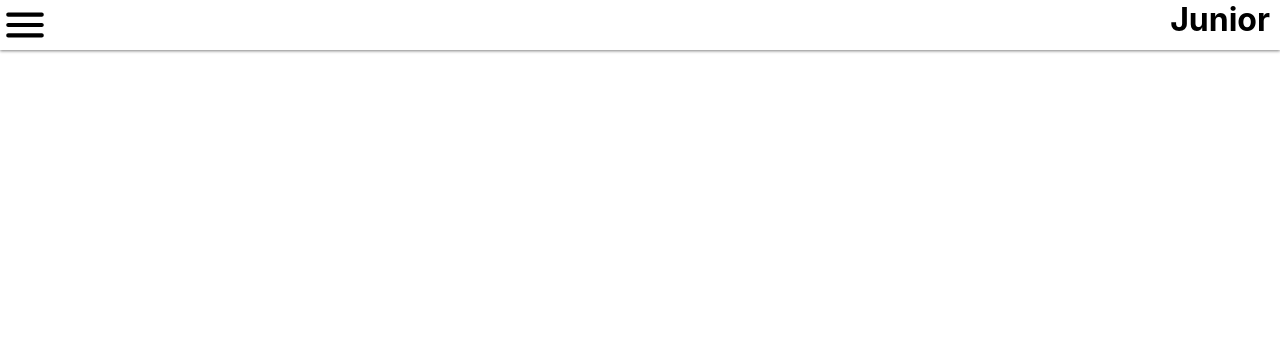
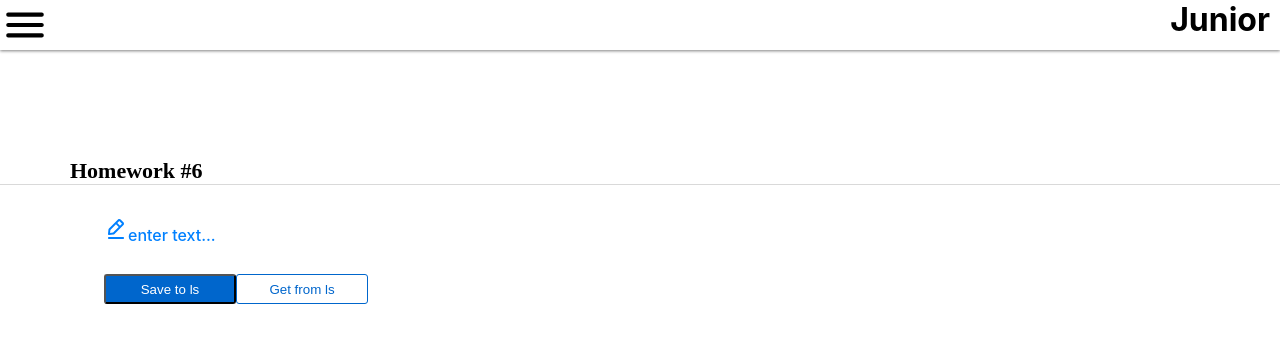
Before and after one commit to AntonChislov/DZ_1, a React (Create React App) app: page /#/junior in a window 1280 px wide. Shown: the top 342 px of the page. Built offline with nearby package versions, Linux system fonts and the light colour scheme.

Commit message:
dz 6 completed

```diff
--- a/src/s2-homeworks/hw04/common/c1-SuperInputText/SuperInputText.module.css
+++ b/src/s2-homeworks/hw04/common/c1-SuperInputText/SuperInputText.module.css
@@ -5,9 +5,10 @@
 }
 
 .inputWrapper {
-    margin: 0 0 0 70px;
+    margin: 0 0 0 0;
     display: flex;
     flex-direction: column;
+    width: 276px;
 }
 
 .superInput {
--- a/src/s2-homeworks/hw05/pages/Junior.tsx
+++ b/src/s2-homeworks/hw05/pages/Junior.tsx
@@ -1,4 +1,5 @@
 import React from 'react'
+import HW6 from "../../hw06/HW6";
 // import HW6 from '../../hw06/HW6'
 // import HW7 from '../../hw07/HW7'
 // import HW8 from '../../hw08/HW8'
@@ -7,7 +8,7 @@ import React from 'react'
 function Junior() {
     return (
         <div id={'hw5-page-junior'}>
-            {/*<HW6 />*/}
+            <HW6 />
             {/*<HW7 />*/}
             {/*<HW8 />*/}
             {/*<HW9 />*/}
--- a/src/s2-homeworks/hw06/HW6.module.css
+++ b/src/s2-homeworks/hw06/HW6.module.css
@@ -1,5 +1,20 @@
+.hw {
+    display: flex;
+    margin: 32px 0 0 104px;
+}
+
 .buttonsContainer {
+    margin: 29px 0 285px 104px;
 }
 
 .editableSpanContainer {
+    margin: 32px 0 0 104px;
+    font-style: normal;
+    font-weight: 500;
+    font-size: 16px;
+    line-height: 20px;
+    /* identical to box height */
+
+
+    color: #0080FF;
 }
--- a/src/s2-homeworks/hw06/HW6.tsx
+++ b/src/s2-homeworks/hw06/HW6.tsx
@@ -19,7 +19,10 @@ const HW6 = () => {
     }
     const restore = () => {
         // делают студенты
-
+        const localValue = localStorage.getItem('hw6-editable-span-value')
+        if (localValue) {
+            setValue(JSON.parse(localValue))
+        }
     }
 
     return (
--- a/src/s2-homeworks/hw06/common/c4-SuperEditableSpan/SuperEditableSpan.tsx
+++ b/src/s2-homeworks/hw06/common/c4-SuperEditableSpan/SuperEditableSpan.tsx
@@ -42,19 +42,20 @@ const SuperEditableSpan: React.FC<SuperEditableSpanType> = (
 
     const onEnterCallback = () => {
         // выключить editMode при нажатии Enter // делают студенты
+        setEditMode(false)
 
         onEnter?.()
     }
     const onBlurCallback = (e: React.FocusEvent<HTMLInputElement>) => {
         // выключить editMode при нажатии за пределами инпута // делают студенты
-
+        setEditMode(false)
         onBlur?.(e)
     }
     const onDoubleClickCallBack = (
         e: React.MouseEvent<HTMLSpanElement, MouseEvent>
     ) => {
         // включить editMode при двойном клике // делают студенты
-
+        setEditMode(true)
         onDoubleClick?.(e)
     }
 
```
